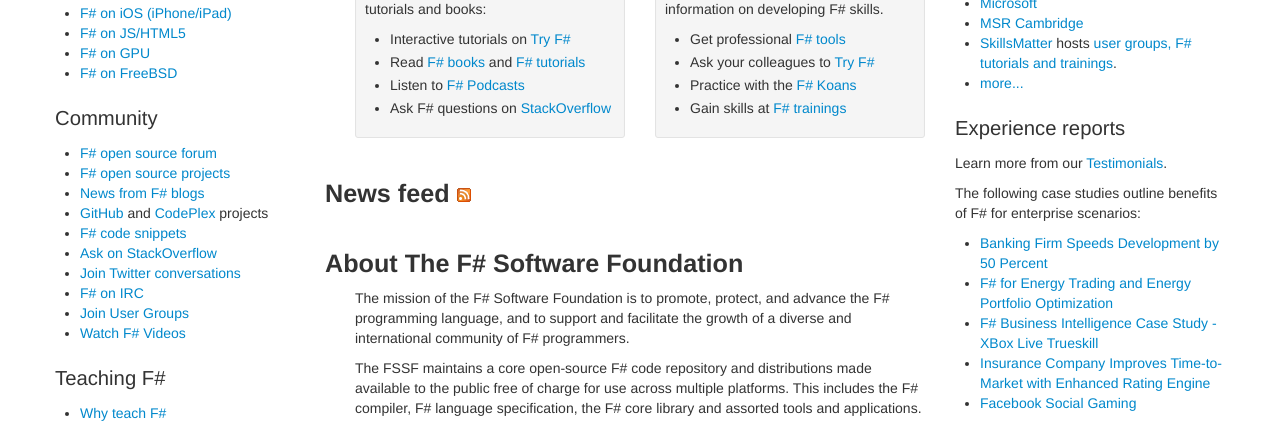
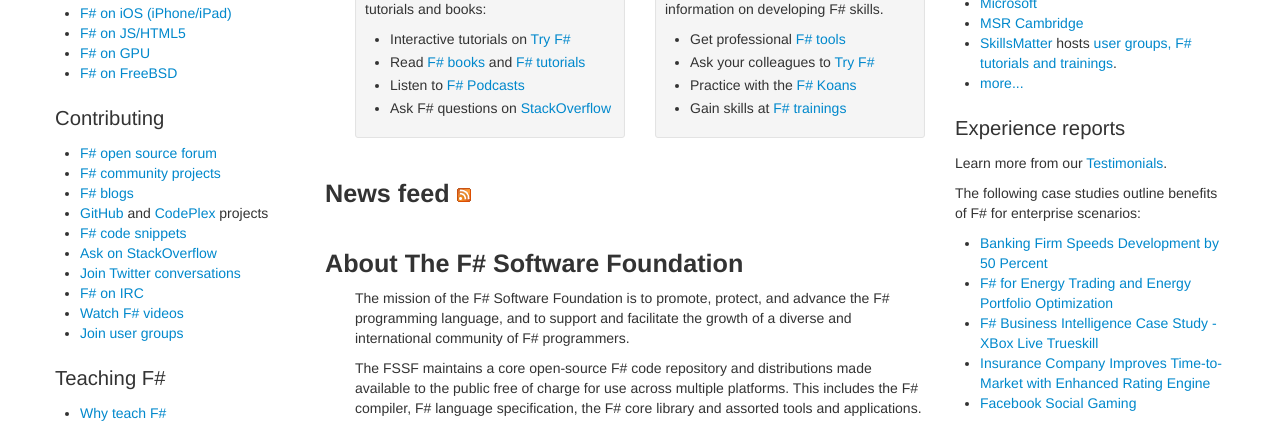
Before and after one commit to fsharp/fsharp.org, a Jekyll site: the page built from index.html, in a window 1280 px wide and 900 px high, scrolled down 339 px. Shown: the part 153-578 px from the top of the window. Built offline with Jekyll 4.4.1, drawn with Linux system fonts in a browser that asks for light colours; nearby versions of some CDN libraries; some web fonts are replaced; comment, search, counter and statistics services are not loaded.

Commit message:
Update default.html

```diff
--- a/_layouts/default.html
+++ b/_layouts/default.html
@@ -73,18 +73,18 @@
                 <li><a href="/use/gpu/">F# on GPU</a></li>
                 <li><a href="/use/freebsd/">F# on FreeBSD</a></li>
               </ul>
-              <h4>Community</h4>
+              <h4>Contributing</h4>
               <ul>
                 <li><a onclick="javascript:pageTracker._trackPageview(‘/outbound/sidebar/open-source-list’);" href="http://groups.google.com/group/fsharp-opensource">F# open source forum</a></li>
-                <li><a href="/use/osprojects/">F# open source projects</a></li>
-                <li><a onclick="javascript:pageTracker._trackPageview(‘/outbound/sidebar/news-from-blogs’);" href="http://fpish.net/blogs/Some/1/f~23/0">News from F# blogs</a></li>
+                <li><a href="/use/osprojects/">F# community projects</a></li>
+                <li><a onclick="javascript:pageTracker._tra=ckPageview(‘/outbound/sidebar/news-from-blogs’);" href="http://fpish.net/blogs/Some/1/f~23/0">F# blogs</a></li>
                 <li><a onclick="javascript:pageTracker._trackPageview(‘/outbound/sidebar/codeplex-projects’);" href="https://github.com/fsharp/">GitHub</a> and <a href="http://www.codeplex.com/site/search?query=&sortBy=Relevance&tagName=%2cF%23%2c">CodePlex</a> projects</li>
                 <li><a onclick="javascript:pageTracker._trackPageview(‘/outbound/sidebar/code-snippets’);" href="http://www.fssnip.net/">F# code snippets</a></li>
                 <li><a onclick="javascript:pageTracker._trackPageview(‘/outbound/sidebar/stackoverflow-tags’);" href="http://stackoverflow.com/questions/tagged/f%23">Ask on StackOverflow</a></li>
                 <li><a onclick="javascript:pageTracker._trackPageview(‘/outbound/sidebar/twitter-conversations’);" href="http://twitter.com/#fsharp">Join Twitter conversations</a></li>
                 <li><a onclick="javascript:pageTracker._trackPageview(‘/outbound/sidebar/irc’);" href="http://en.irc2go.com/webchat/?net=freenode&room=%23fsharp">F# on IRC</a></li>
-                <li><a href="/groups/">Join User Groups</a></li>
-                <li><a href="/videos/1">Watch F# Videos</a></li>
+                <li><a href="/videos/1">Watch F# videos</a></li>
+                <li><a href="/groups/">Join user groups</a></li>
               </ul>
 
               <h4>Teaching F#</h4>
```
